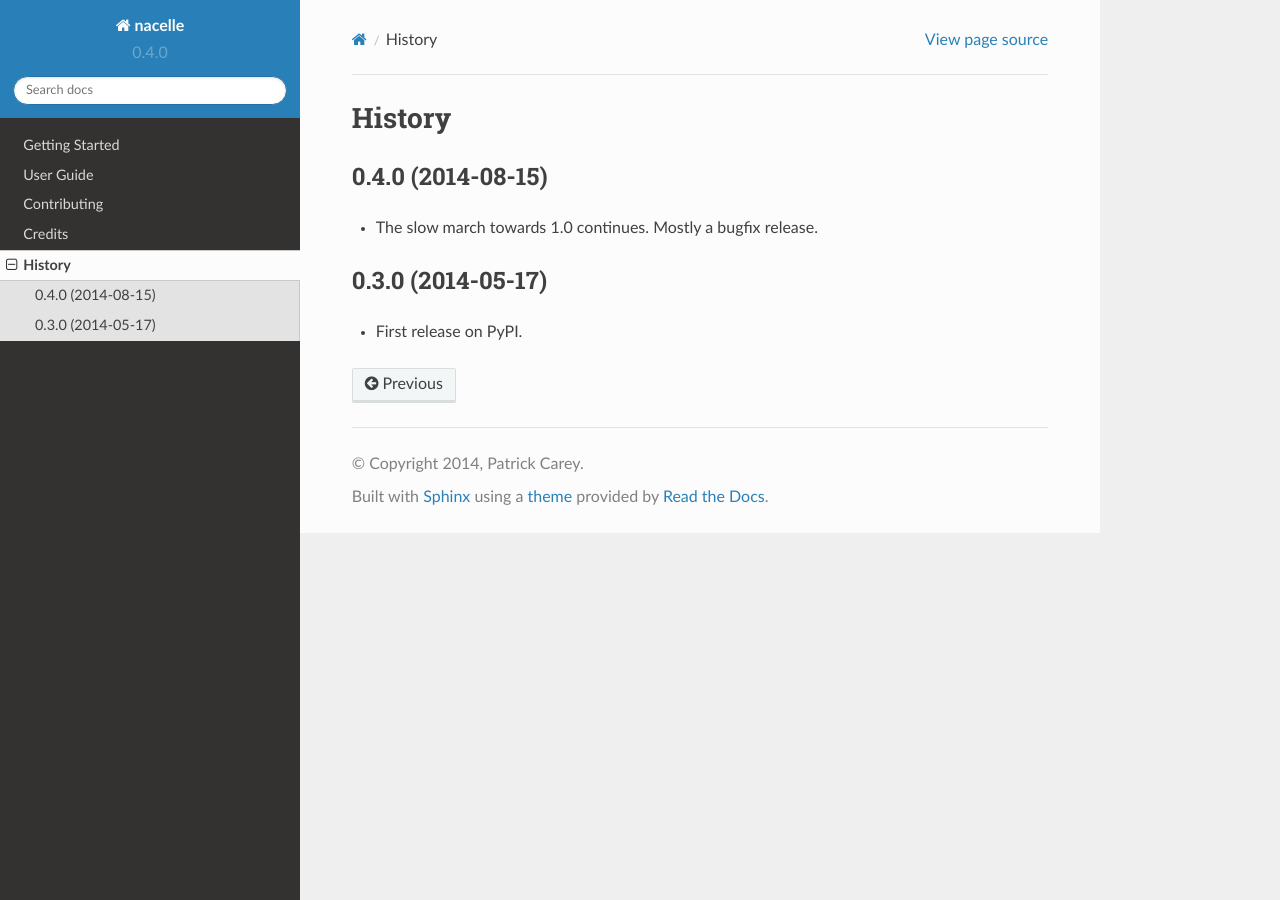
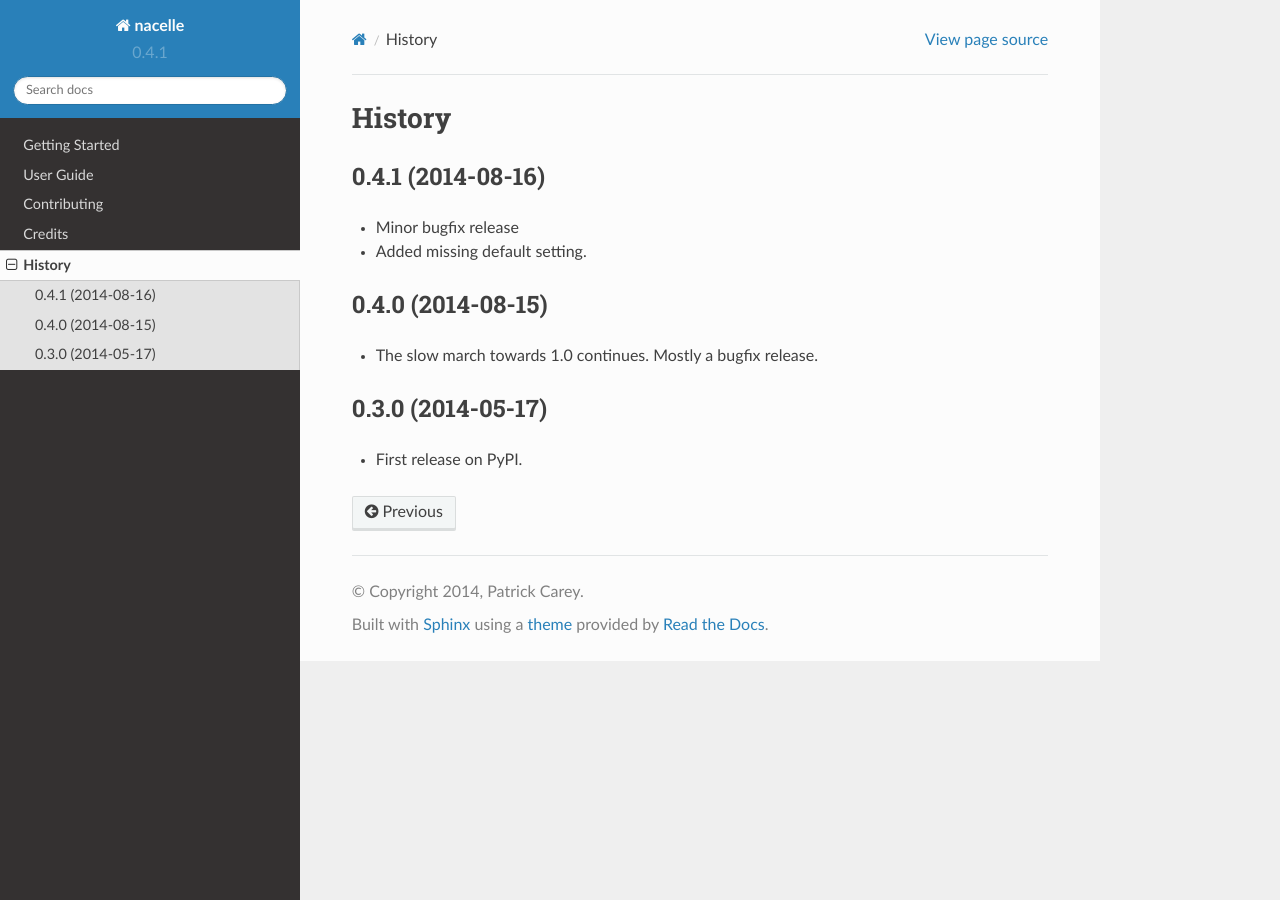
Before and after one commit to paddycarey/nacelle, a Sphinx documentation site: the page built from docs/history.rst, in a window 1280 px wide. Built offline with Sphinx 7.4.7 and the Read the Docs theme 2.0.0, drawn with Linux system fonts in a browser that asks for light colours.

Commit message:
version bump for bugfix release

```diff
--- a/docs/history.rst
+++ b/docs/history.rst
@@ -2,6 +2,13 @@
 
 History
 -------
+
+
+0.4.1 (2014-08-16)
+++++++++++++++++++
+
+* Minor bugfix release
+* Added missing default setting.
 
 
 0.4.0 (2014-08-15)
--- a/nacelle/__init__.py
+++ b/nacelle/__init__.py
@@ -3,4 +3,4 @@
 
 __author__ = 'Patrick Carey'
 __email__ = 'patrick@rehabstudio.com'
-__version__ = '0.4.0'
+__version__ = '0.4.1'
--- a/setup.py
+++ b/setup.py
@@ -7,7 +7,7 @@ from setuptools import setup
 
 setup(
     name='nacelle',
-    version='0.4.0',
+    version='0.4.1',
     description='A lightweight Python framework (built on top of webapp2) for use on Google Appengine',
     long_description=open('README.rst').read(),
     author='Patrick Carey',
```
